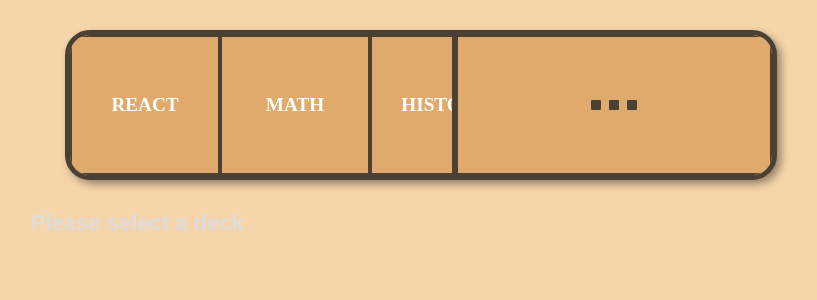
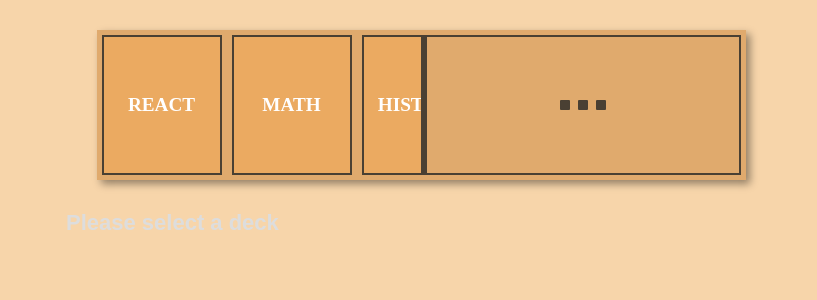
Before and after one commit to IALT1234/SPEAR, a React (Vite) app: page / in a window 1280 px wide. Shown: the top 300 px of the page, without its empty margins (219-1036 px from the left). Built offline with nearby package versions, Linux system fonts and the light colour scheme.

Commit message:
deck-bar borderless design

```diff
--- a/src/App.jsx
+++ b/src/App.jsx
@@ -28,9 +28,9 @@
       id: 3,
       deck_name: "HISTORY",
       app_deck_array: [
-        { id: 1, front: "What is NATO?", back: "North Atlantic Treaty Organization" },
-        { id: 2, front: "What was the USSR?", back: "Union of Soviet Socialist Republics" },
-        { id: 3, front: "What is BRICS?", back: "Brazil, Russia, India, China, South Africa" }
+        { id: 1, front: "(ACRONYM) What is NATO?", back: "North Atlantic Treaty Organization" },
+        { id: 2, front: "(ACRONYM) What was the USSR?", back: "Union of Soviet Socialist Republics" },
+        { id: 3, front: "(ACRONYM) What is BRICS?", back: "Brazil, Russia, India, China, South Africa" }
       ]
     }
   ];
--- a/src/css/Decks_Page.css
+++ b/src/css/Decks_Page.css
@@ -6,8 +6,7 @@
 .deck-bar {
   display: flex;
   background-color: #e0aa6d;
-  border: 5px solid #4a4033;
-  border-radius: 25px;
+  border: 5px solid #e0aa6d;
   margin: 30px auto;
   width: 90%;
   max-width: 1200px;
@@ -44,6 +43,7 @@
   flex-wrap: nowrap;
   white-space: nowrap;
   height: 100%;
+  gap : 10px;
 }
 
 
@@ -53,12 +53,13 @@
    Description: Holds deck button + active underline
 =========================== */
 .deck-button-wrapper {
+  width: 120px;
   display: flex;
   flex-direction: column;
   align-items: center;
   flex-shrink: 0;
-  border: 0px;
-  width: 150px;
+  border: 20px;
+
 }
 
 
@@ -70,7 +71,7 @@
   font-family: 'Caveat', cursive;
   font-weight: bold;
   font-size: 1.2rem;
-  background-color: #e0aa6d;
+  background-color: #ebaa61;
   color: white;
   border: 2px solid #4a4033;
   border-radius: 0;
@@ -87,7 +88,7 @@
 
 }
 .deck-button:hover {
-  background-color: #d49b50;
+  background-color: #f3ae55;
 }
 
 
@@ -210,7 +211,7 @@
 }
 
 .option-button:hover {
-  background-color: #d49b50;
+  background-color: #f3ae55;
 }
 
 /* Optional override for arrow (↩) button */
--- a/src/pages/Decks_Page.jsx
+++ b/src/pages/Decks_Page.jsx
@@ -78,9 +78,6 @@
           ) : (
             <>
 
-
-
-
               <button className="option-button option-create-deck" onClick={add_deck_clicked}>
                 CREATE<br />DECK
               </button>
```
